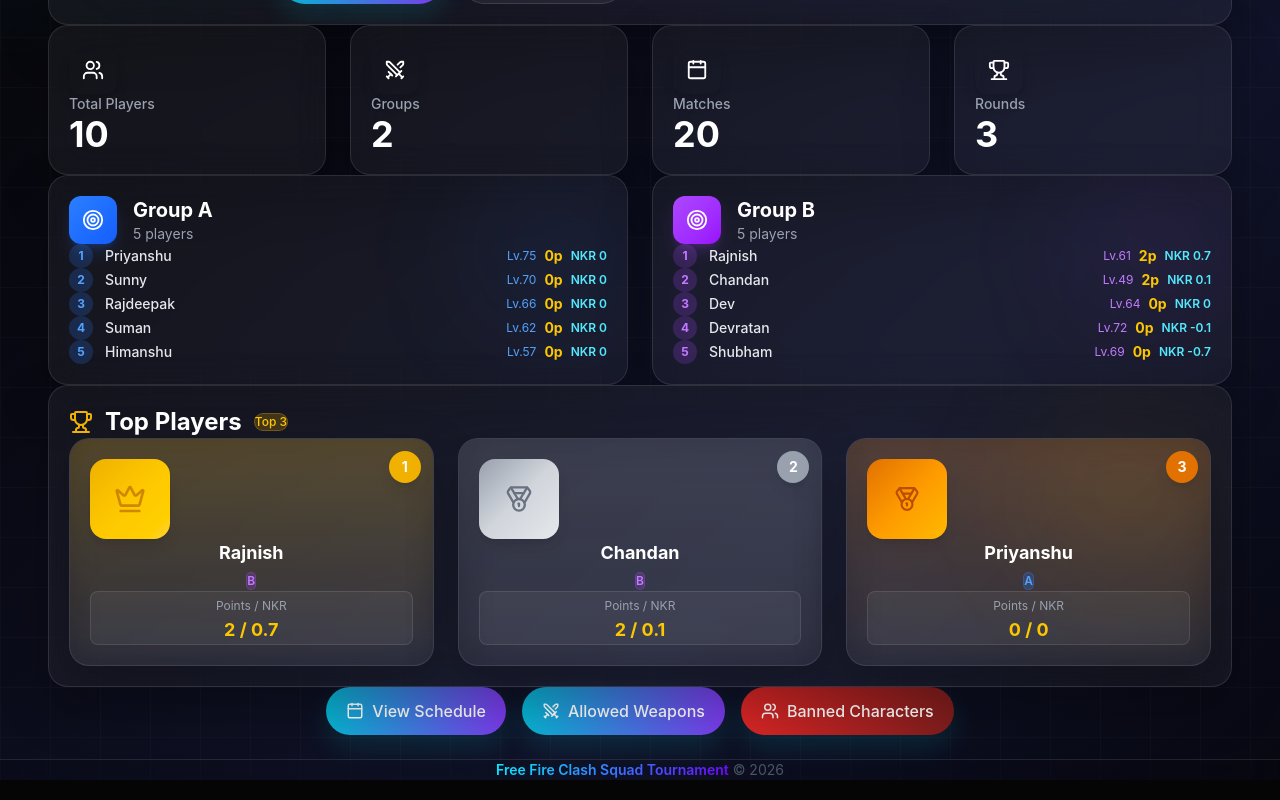
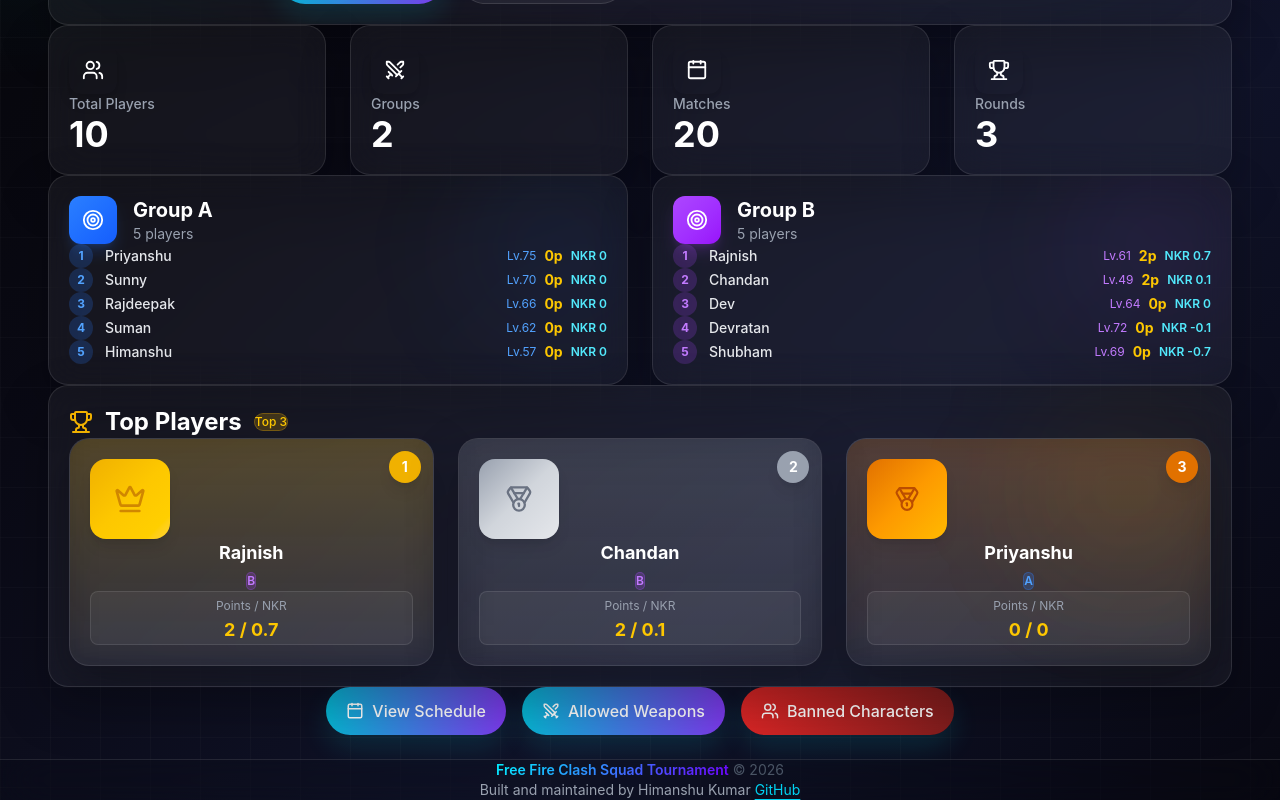
Before and after one commit to himanshu231204/ff-website, a React (Vite) app: page / in a window 1280 px wide. Shown: the part 413-1213 px from the top of the page. Built offline with nearby package versions, Linux system fonts and the light colour scheme.

Commit message:
feat: Add footer with GitHub link and maintainer information in AppLayout component

```diff
--- a/src/App.jsx
+++ b/src/App.jsx
@@ -55,6 +55,18 @@ function AppLayout() {
               <span className="gradient-text font-semibold">{content.footer.text}</span>
               <span className="text-gray-600"> © {content.footer.year}</span>
             </p>
+            <p className="mt-2 text-sm text-gray-400">
+              Built and maintained by Himanshu Kumar
+              {' '}
+              <a
+                href="https://github.com/himanshu231204/ff-website"
+                target="_blank"
+                rel="noreferrer"
+                className="text-cyan-400 hover:text-cyan-300 underline underline-offset-4"
+              >
+                GitHub
+              </a>
+            </p>
           </div>
         </footer>
       )}
```
